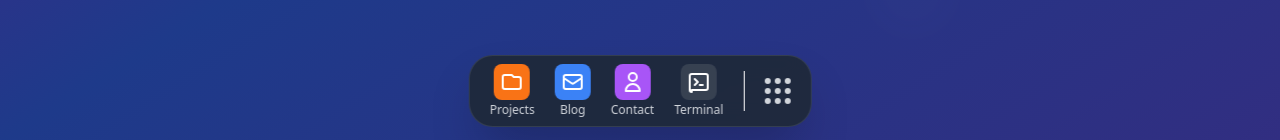
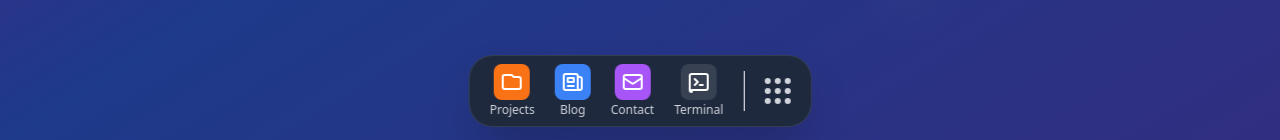
Before and after one commit to SandaruwanB/portfolio_2, a Next.js app: page / in a window 1280 px wide. Shown: the part 657-797 px from the top of the page. Built offline with nearby package versions, Linux system fonts and the light colour scheme.

Commit message:
[DEV] icons change

```diff
--- a/app/layout.tsx
+++ b/app/layout.tsx
@@ -13,8 +13,8 @@ const geistMono = Geist_Mono({
 });
 
 export const metadata: Metadata = {
-  title: "Sandaruwan Bandara - Senior Software Engineer | Cygnus One, Sri Lanka",
-  description: "I'm Sandaruwan Bandara, a Senior Software Engineer at Cygnus One in Sri Lanka. I specialize in Android development, API integrations, Odoo ERP, and web development. I build scalable, efficient applications to solve real-world problems.",
+  title: "Sandaruwan Bandara - Software Engineer",
+  description: "I'm Sandaruwan Bandara, a Software Engineer. I specialize in Android development, API integrations, Odoo ERP, and web development. I build scalable, efficient applications to solve real-world problems.",
 };
 
 export default function RootLayout({children,}: Readonly<{children: React.ReactNode;}>) {
--- a/app/page.tsx
+++ b/app/page.tsx
@@ -39,7 +39,7 @@ export default function Home() {
       label: 'Blog',
       icon: (
         <svg className="w-6 h-6 text-white" fill="none" stroke="currentColor" viewBox="0 0 24 24">
-          <path strokeLinecap="round" strokeLinejoin="round" strokeWidth={2} d="M3 8l7.89 5.26a2 2 0 002.22 0L21 8M5 19h14a2 2 0 002-2V7a2 2 0 00-2-2H5a2 2 0 00-2 2v10a2 2 0 002 2z" />
+          <path strokeLinecap="round" strokeLinejoin="round" strokeWidth={2} d="M19 20H5a2 2 0 01-2-2V6a2 2 0 012-2h10a2 2 0 012 2v1m2 13a2 2 0 01-2-2V7m2 13a2 2 0 002-2V9a2 2 0 00-2-2h-2m-4-3H9M7 16h6M7 8h6v4H7V8z" />
         </svg>
       ),
       bgColor: 'bg-blue-500',
@@ -51,7 +51,7 @@ export default function Home() {
       label: 'Contact',
       icon: (
         <svg className="w-6 h-6 text-white" fill="none" stroke="currentColor" viewBox="0 0 24 24">
-          <path strokeLinecap="round" strokeLinejoin="round" strokeWidth={2} d="M16 7a4 4 0 11-8 0 4 4 0 018 0zM12 14a7 7 0 00-7 7h14a7 7 0 00-7-7z" />
+          <path strokeLinecap="round" strokeLinejoin="round" strokeWidth={2} d="M3 8l7.89 5.26a2 2 0 002.22 0L21 8M5 19h14a2 2 0 002-2V7a2 2 0 00-2-2H5a2 2 0 00-2 2v10a2 2 0 002 2z" />
         </svg>
       ),
       bgColor: 'bg-purple-500',
```
